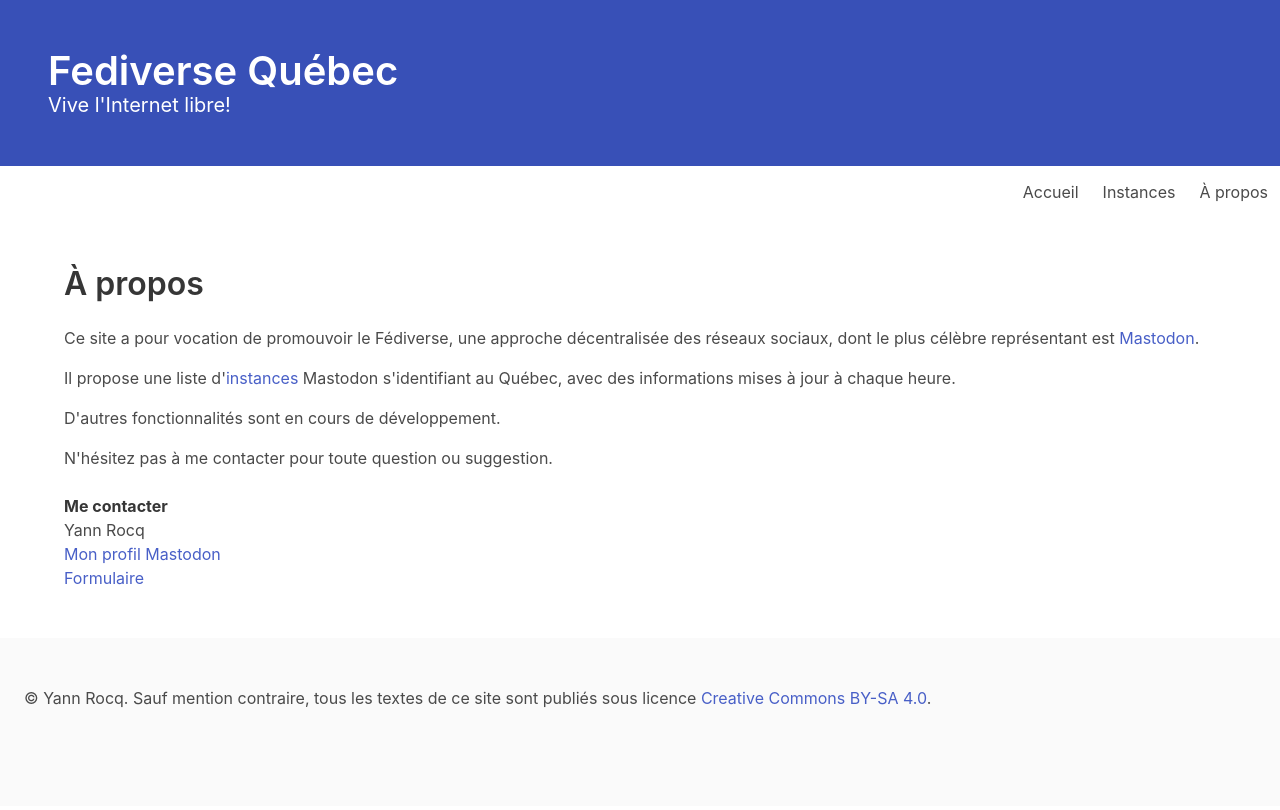
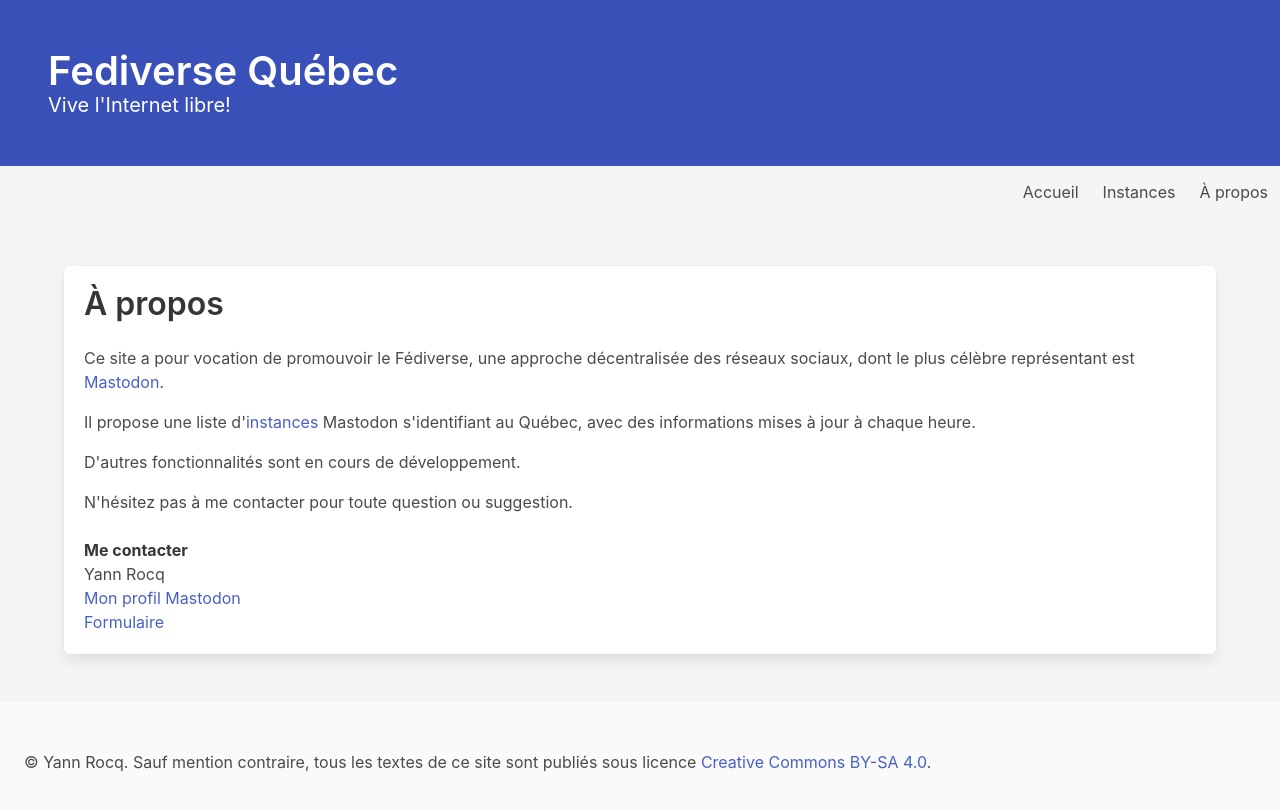
Before and after one commit to yrocq/fediverse-quebec, a Next.js app: page /a-propos in a window 1280 px wide. Shown: the top 810 px of the page. Built offline with nearby package versions, Linux system fonts and the light colour scheme.

Commit message:
Change background colors

```diff
--- a/layouts/main.tsx
+++ b/layouts/main.tsx
@@ -23,7 +23,7 @@ export default function Main({children}: Props): JSX.Element {
           <div className="subtitle has-text-white">{config.site.tag_line}</div>
         </div>
       </div>
-      <nav className="navbar" role="navigation" aria-label="main navigation">
+      <nav className="navbar has-background-white-ter" role="navigation" aria-label="main navigation">
       <div className="navbar-brand navbar-end">
         <div className="navbar-end">
         <Link href='/' className="navbar-item">Accueil</Link>
@@ -31,7 +31,9 @@ export default function Main({children}: Props): JSX.Element {
           <Link href='/a-propos' className="navbar-item">À propos</Link></div>
       </div>
       </nav>
+      <div className="has-background-white-ter">
       {children}
+      </div>
       <footer className="footer">
         <div className="content">
           &copy; Yann Rocq. Sauf mention contraire, tous les textes de ce site sont publiés sous licence <a href="https://creativecommons.org/licenses/by-sa/4.0/deed.fr">Creative Commons BY-SA 4.0</a>.
--- a/pages/a-propos.tsx
+++ b/pages/a-propos.tsx
@@ -5,7 +5,7 @@ export default function About()  {
   return (
     <Main>
         <section className="section">
-        <div className="container">
+        <div className="container box">
           <h1 className="title">À propos</h1>
           <div className="block content">
             <p>Ce site a pour vocation de promouvoir le Fédiverse, une approche décentralisée des réseaux sociaux, dont le plus célèbre représentant est <a href="https://joinmastodon.org/fr">Mastodon</a>.</p>
```
